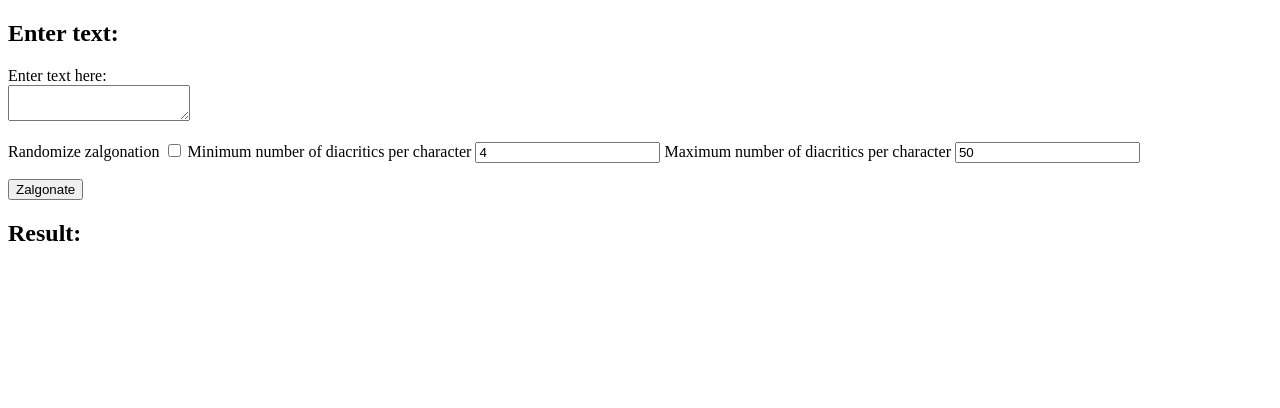
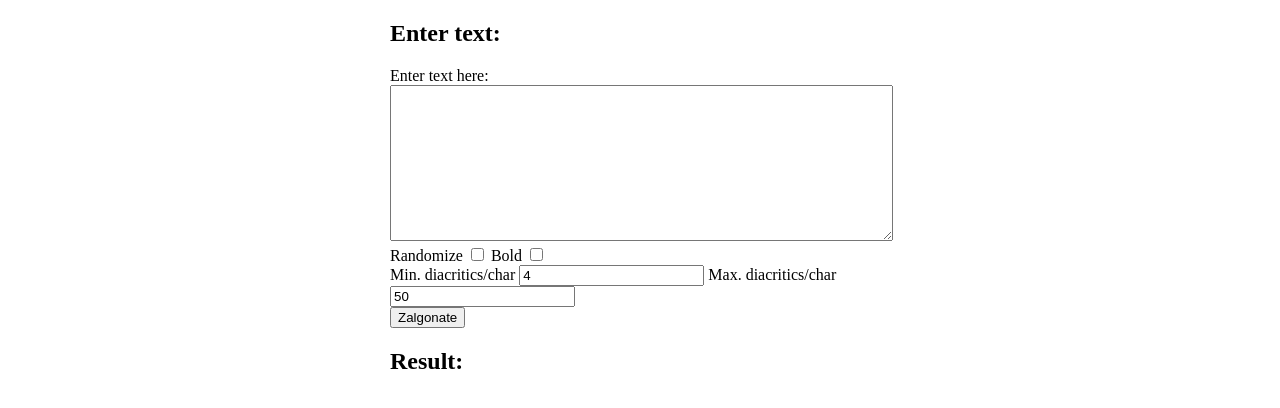
Before and after one commit to frodejac/zalgonator, a Flask app: page /zalgo/ in a window 1280 px wide. Shown: the top 408 px of the page. Run offline with Flask 2, Linux system fonts and the light colour scheme.

Commit message:
Improve on the POC

```diff
--- /dev/null
+++ b/zalgonator/static/css/zalgo.css
@@ -0,0 +1,12 @@
+.content {
+    max-width: 500px;
+    margin: auto;
+}
+
+form input[type=text] {
+    width: 50px;
+}
+
+.zoutput {
+    min-height: 100px;
+}
--- a/zalgonator/templates/base.html
+++ b/zalgonator/templates/base.html
@@ -7,8 +7,10 @@
     {% else %}
     <title>Zalgonator</title>
     {% endif %}
+    <link rel="stylesheet" href="{{ url_for('static', filename='css/zalgo.css') }}">
 </head>
 <body>
+    <div class="content">
         {% with messages = get_flashed_messages() %}
         {% if messages %}
         <ul>
@@ -20,5 +22,6 @@
         {% endwith %}
         {% block content %}
         {% endblock %}
+    </div>
 </body>
 </html>
--- a/zalgonator/templates/zalgo/index.html
+++ b/zalgonator/templates/zalgo/index.html
@@ -4,22 +4,24 @@
     <h2>Enter text:</h2>
     <form action="" method="post">
         {{ form.hidden_tag() }}
-        <p>
+        <div>
             {{ form.textarea.label }}<br/>
             {{ form.textarea }}
-        </p>
-        <p>
-            {{ form.rng_check.label }} {{ form.rng_check }}
+        </div>
+        <div>
+            {{ form.rng_select.label }} {{ form.rng_select }} {{ form.bold_select.label }} {{ form.bold_select }}
+        </div>
+        <div>
             {{ form.rng_range_low.label }} {{ form.rng_range_low }} {{ form.rng_range_high.label }} {{ form.rng_range_high }}
-        </p>
-        <p>
+        </div>
+        <div>
             {{ form.submit() }}
-        </p>
+        </div>
     </form>
     <h2>Result:</h2>
     {% if zalgotext %}
-    <div>
-        {{ zalgotext }}
+    <div class="zoutput">
+        {{ zalgotext | safe }}
     </div>
     {% endif %}
 {% endblock %}
--- a/zalgonator/views/zalgo/zalgo.py
+++ b/zalgonator/views/zalgo/zalgo.py
@@ -1,8 +1,11 @@
+from typing import Any
+
 from flask import Blueprint, make_response, render_template
 from flask.wrappers import Response
 
 from flask_wtf import FlaskForm
-from wtforms import TextAreaField, SubmitField, BooleanField, IntegerField
+from werkzeug.datastructures import ImmutableMultiDict
+from wtforms import TextAreaField, SubmitField, BooleanField, IntegerField, Field
 
 from zalgonator.zalgo.zalgonate import zalgonate
 
@@ -10,25 +13,43 @@ zalgo = Blueprint('zalgo', __name__)
 
 
 class TextAreaForm(FlaskForm):
-    textarea = TextAreaField('Enter text here:')
-    rng_range_low = IntegerField('Minimum number of diacritics per character', default=4)
-    rng_range_high = IntegerField('Maximum number of diacritics per character', default=50)
-    rng_check = BooleanField('Randomize zalgonation')
+    textarea = TextAreaField('Enter text here:', render_kw={'rows': 10, 'cols': 60})
+    rng_range_low = IntegerField('Min. diacritics/char', default=4, render_kw={'cols':4})
+    rng_range_high = IntegerField('Max. diacritics/char', default=50)
+    rng_select = BooleanField('Randomize')
+    bold_select = BooleanField('Bold')
     submit = SubmitField('Zalgonate')
 
 
 @zalgo.route('/', methods=['GET', 'POST'])
 def index() -> Response:
+    def full_field_process(field: Field, val: Any):
+        field.process(ImmutableMultiDict([(field.short_name, str(val))]))
+
+    def fix_ranges(form_: TextAreaForm):
+        lo = form_.rng_range_low.data
+        hi = form_.rng_range_high.data
+        if lo > 1000:
+            lo = 1000
+        if lo < 0:
+            lo = 0
+        if lo > hi:
+            hi = lo
+        full_field_process(form_.rng_range_low, lo)
+        full_field_process(form_.rng_range_high, hi)
+
     form = TextAreaForm()
     if form.validate_on_submit():
+        fix_ranges(form)
         return render_template(
             'zalgo/index.html',
             form=form,
             zalgotext=zalgonate(
-                form.textarea.data,
-                form.rng_check.data,
-                form.rng_range_low.data,
-                form.rng_range_high.data
+                text=form.textarea.data,
+                rng=form.rng_select.data,
+                range_low=form.rng_range_low.data,
+                range_high=form.rng_range_high.data,
+                bold=form.bold_select.data
             )
         )
     return render_template(
```
Also changed, not shown: zalgonator/zalgo/zalgonate.py (+22 -5 lines). Lines whose indentation alone changed are shown as unchanged.
